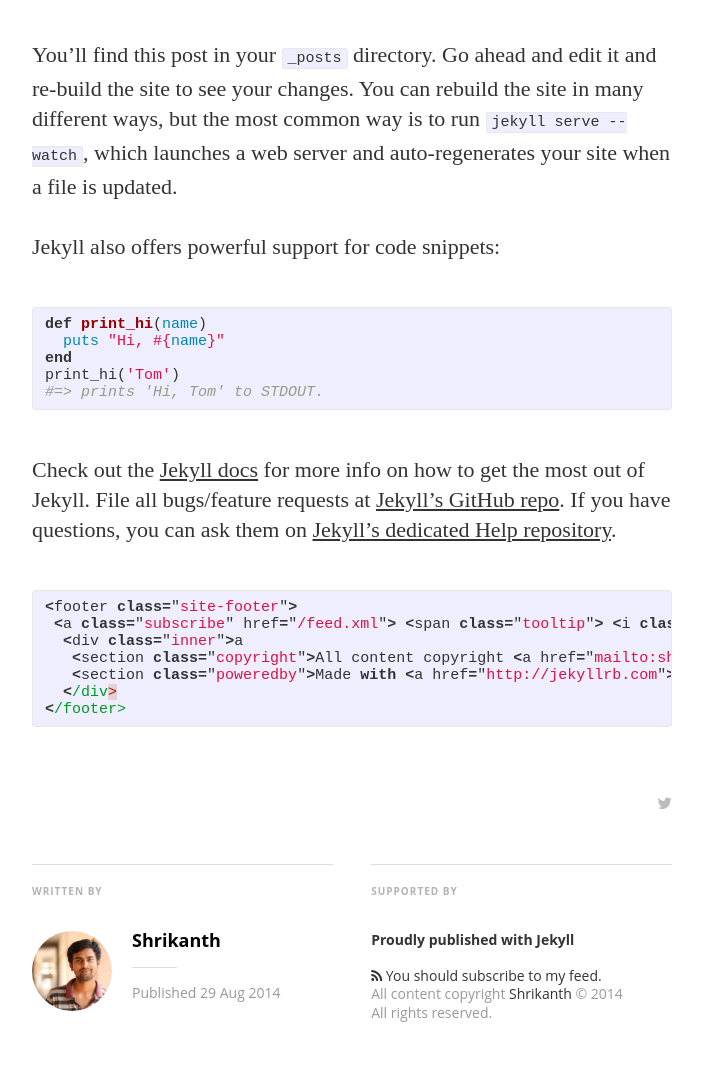
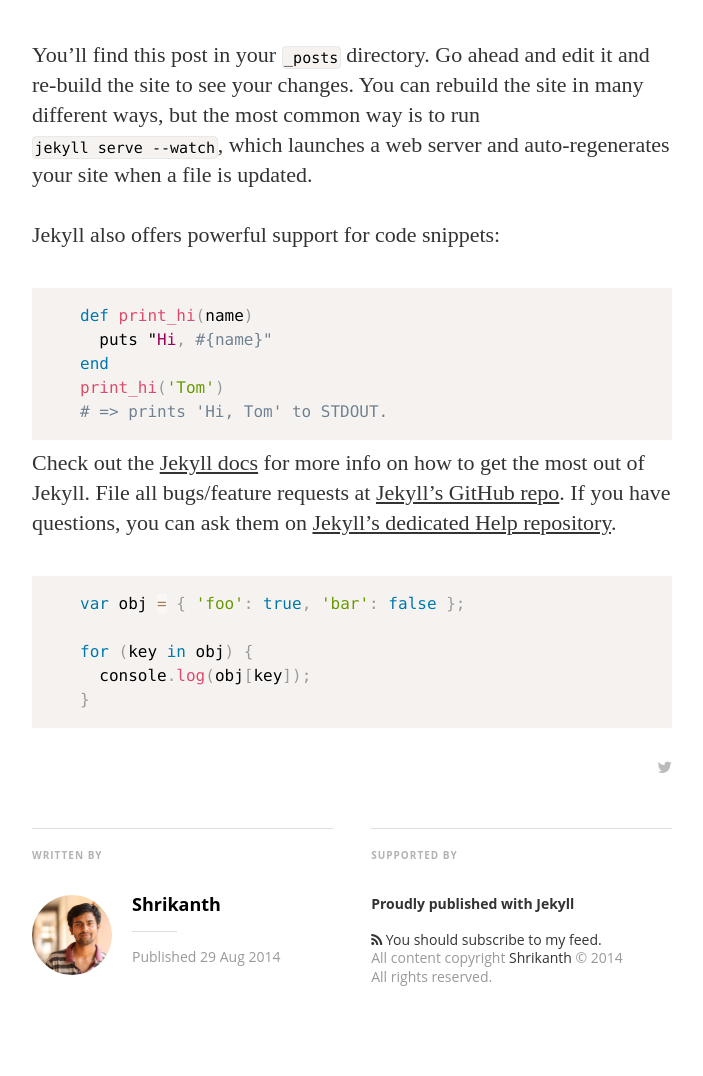
Before and after one commit to shrikanthkr/shrikanthkr.github.io, a Jekyll site: the page built from _posts/2014-08-29-welcome-to-jekyll-shri.markdown, in a window 1280 px wide. Shown: the part 900-1976 px from the top of the page, without its empty margins (288-991 px from the left). Built offline with Jekyll 4.4.1, drawn with Linux system fonts in a browser that asks for light colours; nearby versions of some CDN libraries; some web fonts are replaced; Markdown is read by kramdown in place of the engine named in the settings; grey boxes are pictures that could not be loaded.

Commit message:
setup prism

```diff
--- a/_config.yml
+++ b/_config.yml
@@ -1,6 +1,6 @@
 # Build settings
 markdown: redcarpet
-highlighter: pygments
+highlighter: prism
 
 # Site settings
 title: "Blog"
--- a/_includes/head.html
+++ b/_includes/head.html
@@ -22,9 +22,11 @@
 
   <link rel="stylesheet" type="text/css" media="screen" href="{{ "/css/main.css"  | prepend: site.baseurl  }}" />
   <link rel="stylesheet" type="text/css" media="print" href="{{ "/css/print.css"  | prepend: site.baseurl  }}" />
+  <link rel="stylesheet" type="text/css"  href="{{ "/css/prism.css"  | prepend: site.baseurl  }}" />
   <script src="https://code.jquery.com/jquery-1.11.0.min.js"></script>
 
   <script type="text/javascript" src="{{ "/assets/js/jquery.fitvids.js" | prepend: site.baseurl  }}"></script>
   <script type="text/javascript" src="{{ "/assets/js/index.js" | prepend: site.baseurl  }}"></script>
   <script type="text/javascript" src="{{ "/assets/js/readingTime.min.js" | prepend: site.baseurl  }}"></script>
+  <script type="text/javascript" src="{{ "/assets/js/prism.js" | prepend: site.baseurl  }}"></script>
 </head>
--- /dev/null
+++ b/_plugins/prism.rb
@@ -0,0 +1,47 @@
+module Jekyll
+
+  class PrismBlock < Liquid::Block
+    include Liquid::StandardFilters
+
+    OPTIONS_SYNTAX = %r{^([a-zA-Z0-9.+#-]+)((\s+\w+(=[0-9,-]+)?)*)$}
+
+    def initialize(tag_name, markup, tokens)
+      super
+      if markup.strip =~ OPTIONS_SYNTAX
+        @lang = $1
+        if defined?($2) && $2 != ''
+          tmp_options = {}
+          $2.split.each do |opt|
+            key, value = opt.split('=')
+            if value.nil?
+              value = true
+            end
+            tmp_options[key] = value
+          end
+          @options = tmp_options
+        else
+          @options = { "linenos" => "" }
+        end
+      else
+        raise SyntaxError.new("Syntax Error in 'prism' - Valid syntax: prism <lang> [linenos(='1-5')]")
+      end
+    end
+
+    def render(context)
+      code = h(super).strip
+
+      if @options["linenos"] == true
+        @options["linenos"] = "1-#{code.lines.count}"
+      end
+
+      <<-HTML
+<div>
+  <pre data-line='#{@options["linenos"]}'><code class='language-#{@lang}'>#{code}</code></pre>
+</div>
+      HTML
+    end
+  end
+
+end
+
+Liquid::Template.register_tag('prism', Jekyll::PrismBlock)
--- a/_posts/2014-08-29-welcome-to-jekyll-shri.markdown
+++ b/_posts/2014-08-29-welcome-to-jekyll-shri.markdown
@@ -6,30 +6,28 @@
 tags: featured
 image: /assets/article_images/2014-08-29-welcome-to-jekyll/desktop.jpg
 ---
+
 You’ll find this post in your `_posts` directory. Go ahead and edit it and re-build the site to see your changes. You can rebuild the site in many different ways, but the most common way is to run `jekyll serve --watch`, which launches a web server and auto-regenerates your site when a file is updated.
 
 Jekyll also offers powerful support for code snippets:
 
-{% highlight ruby %}
+{% prism ruby %}
 def print_hi(name)
   puts "Hi, #{name}"
 end
 print_hi('Tom')
 #=> prints 'Hi, Tom' to STDOUT.
-{% endhighlight %}
+{% endprism %}
 
 Check out the [Jekyll docs][jekyll] for more info on how to get the most out of Jekyll. File all bugs/feature requests at [Jekyll’s GitHub repo][jekyll-gh]. If you have questions, you can ask them on [Jekyll’s dedicated Help repository][jekyll-help].
 
-{% highlight js %}
+{% prism javascript  %}
+var obj = { 'foo': true, 'bar': false };
 
-<footer class="site-footer">
- <a class="subscribe" href="{{ "/feed.xml" | prepend: site.baseurl }}"> <span class="tooltip"> <i class="fa fa-rss"></i> Subscribe!</span></a>
-  <div class="inner">a
-   <section class="copyright">All content copyright <a href="mailto:{{ site.email}}">{{ site.name }}</a> &copy; 2014 &bull; All rights reserved.</section>
-   <section class="poweredby">Made with <a href="http://jekyllrb.com"> Jekyll</a></section>
-  </div>
-</footer>
-{% endhighlight %}
+for (key in obj) {
+  console.log(obj[key]);
+}
+{% endprism %}
 
 
 [jekyll]:      http://jekyllrb.com
--- a/css/main.sass
+++ b/css/main.sass
@@ -581,20 +581,21 @@
 .post-tag-articleimage
   display: none
 
-pre,
-code
-  font-size: 15px
-  border: 1px solid #e8e8e8
-  border-radius: 3px
-  background-color: #eef
+p
+  pre,
+  code
+    font-size: 15px
+    border: 1px solid #e8e8e8
+    border-radius: 3px
+    background-color: #f5f2f0
 
-code
-  padding: 1px 5px
+  code
+    padding: 1px 5px
 
-pre
-  padding: 8px 12px
-  overflow-x: scroll
-  > code
-    border: 0
-    padding-right: 0
-    padding-left: 0
+  pre
+    padding: 8px 12px
+    overflow-x: scroll
+    > code
+      border: 0
+      padding-right: 0
+      padding-left: 0
--- /dev/null
+++ b/css/prism.css
@@ -0,0 +1,180 @@
+/* http://prismjs.com/download.html?themes=prism&languages=markup+css+clike+javascript+scss+ruby+git&plugins=line-highlight */
+/**
+ * prism.js default theme for JavaScript, CSS and HTML
+ * Based on dabblet (http://dabblet.com)
+ * @author Lea Verou
+ */
+
+code[class*="language-"],
+pre[class*="language-"] {
+	color: black;
+	text-shadow: 0 1px white;
+	font-family: Consolas, Monaco, 'Andale Mono', monospace;
+	direction: ltr;
+	text-align: left;
+	white-space: pre;
+	word-spacing: normal;
+	word-break: normal;
+	line-height: 1.5;
+
+	-moz-tab-size: 4;
+	-o-tab-size: 4;
+	tab-size: 4;
+
+	-webkit-hyphens: none;
+	-moz-hyphens: none;
+	-ms-hyphens: none;
+	hyphens: none;
+}
+
+pre[class*="language-"]::-moz-selection, pre[class*="language-"] ::-moz-selection,
+code[class*="language-"]::-moz-selection, code[class*="language-"] ::-moz-selection {
+	text-shadow: none;
+	background: #b3d4fc;
+}
+
+pre[class*="language-"]::selection, pre[class*="language-"] ::selection,
+code[class*="language-"]::selection, code[class*="language-"] ::selection {
+	text-shadow: none;
+	background: #b3d4fc;
+}
+
+@media print {
+	code[class*="language-"],
+	pre[class*="language-"] {
+		text-shadow: none;
+	}
+}
+
+/* Code blocks */
+pre[class*="language-"] {
+	padding: 1em;
+	margin: .5em 0;
+	overflow: auto;
+}
+
+:not(pre) > code[class*="language-"],
+pre[class*="language-"] {
+	background: #f5f2f0;
+}
+
+/* Inline code */
+:not(pre) > code[class*="language-"] {
+	padding: .1em;
+	border-radius: .3em;
+}
+
+.token.comment,
+.token.prolog,
+.token.doctype,
+.token.cdata {
+	color: slategray;
+}
+
+.token.punctuation {
+	color: #999;
+}
+
+.namespace {
+	opacity: .7;
+}
+
+.token.property,
+.token.tag,
+.token.boolean,
+.token.number,
+.token.constant,
+.token.symbol,
+.token.deleted {
+	color: #905;
+}
+
+.token.selector,
+.token.attr-name,
+.token.string,
+.token.char,
+.token.builtin,
+.token.inserted {
+	color: #690;
+}
+
+.token.operator,
+.token.entity,
+.token.url,
+.language-css .token.string,
+.style .token.string {
+	color: #a67f59;
+	background: hsla(0, 0%, 100%, .5);
+}
+
+.token.atrule,
+.token.attr-value,
+.token.keyword {
+	color: #07a;
+}
+
+.token.function {
+	color: #DD4A68;
+}
+
+.token.regex,
+.token.important,
+.token.variable {
+	color: #e90;
+}
+
+.token.important {
+	font-weight: bold;
+}
+
+.token.entity {
+	cursor: help;
+}
+
+pre[data-line] {
+	position: relative;
+	padding: 1em 0 1em 3em;
+}
+
+.line-highlight {
+	position: absolute;
+	left: 0;
+	right: 0;
+	padding: inherit 0;
+	margin-top: 1em; /* Same as .prism’s padding-top */
+
+	background: hsla(24, 20%, 50%,.08);
+	background: -moz-linear-gradient(left, hsla(24, 20%, 50%,.1) 70%, hsla(24, 20%, 50%,0));
+	background: -webkit-linear-gradient(left, hsla(24, 20%, 50%,.1) 70%, hsla(24, 20%, 50%,0));
+	background: -o-linear-gradient(left, hsla(24, 20%, 50%,.1) 70%, hsla(24, 20%, 50%,0));
+	background: linear-gradient(left, hsla(24, 20%, 50%,.1) 70%, hsla(24, 20%, 50%,0));
+
+	pointer-events: none;
+
+	line-height: inherit;
+	white-space: pre;
+}
+
+	.line-highlight:before,
+	.line-highlight[data-end]:after {
+		content: attr(data-start);
+		position: absolute;
+		top: .4em;
+		left: .6em;
+		min-width: 1em;
+		padding: 0 .5em;
+		background-color: hsla(24, 20%, 50%,.4);
+		color: hsl(24, 20%, 95%);
+		font: bold 65%/1.5 sans-serif;
+		text-align: center;
+		vertical-align: .3em;
+		border-radius: 999px;
+		text-shadow: none;
+		box-shadow: 0 1px white;
+	}
+
+	.line-highlight[data-end]:after {
+		content: attr(data-end);
+		top: auto;
+		bottom: .4em;
+	}
```
Also changed, not shown: assets/js/prism.js (added), 12 other files.
